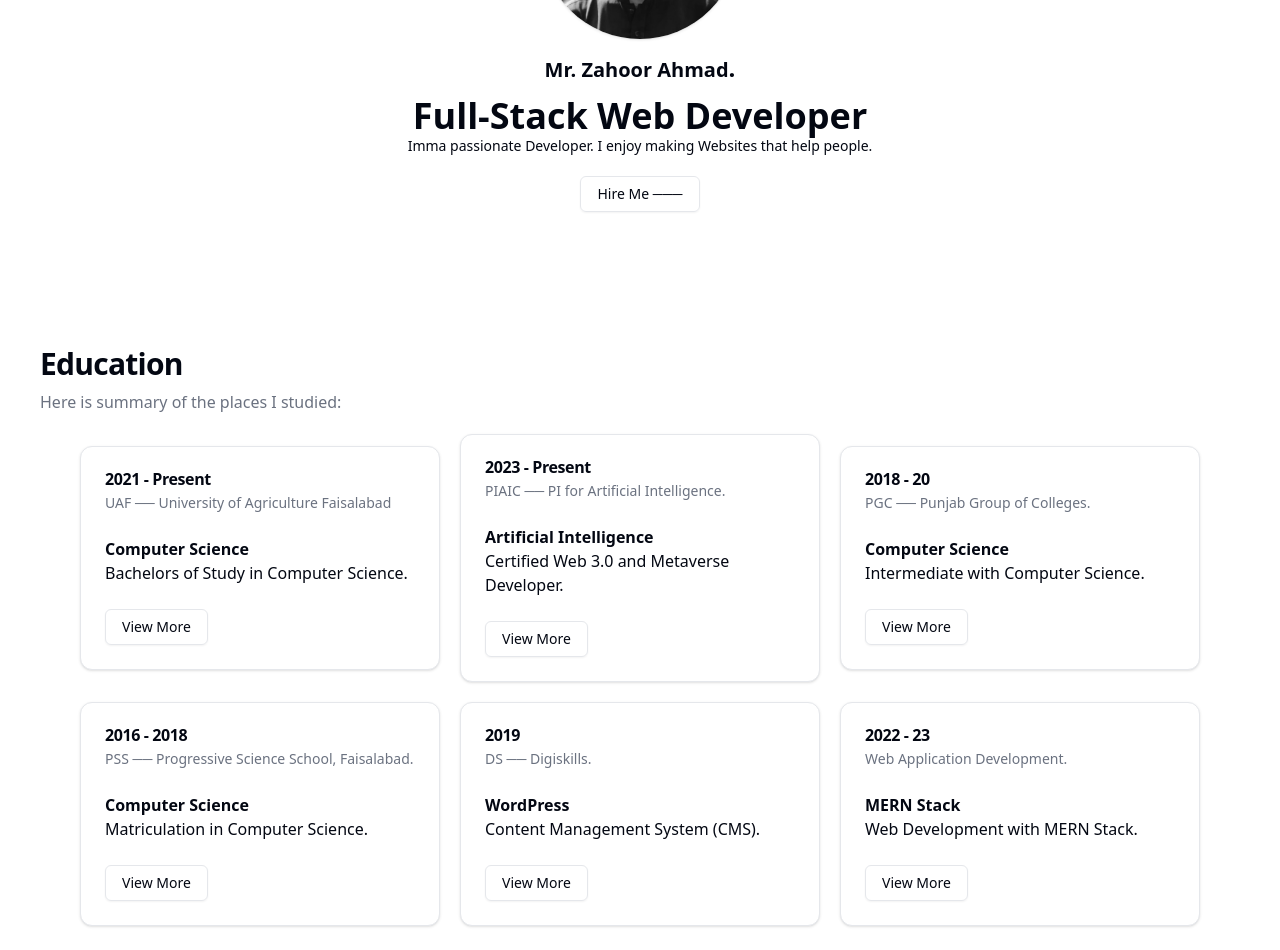
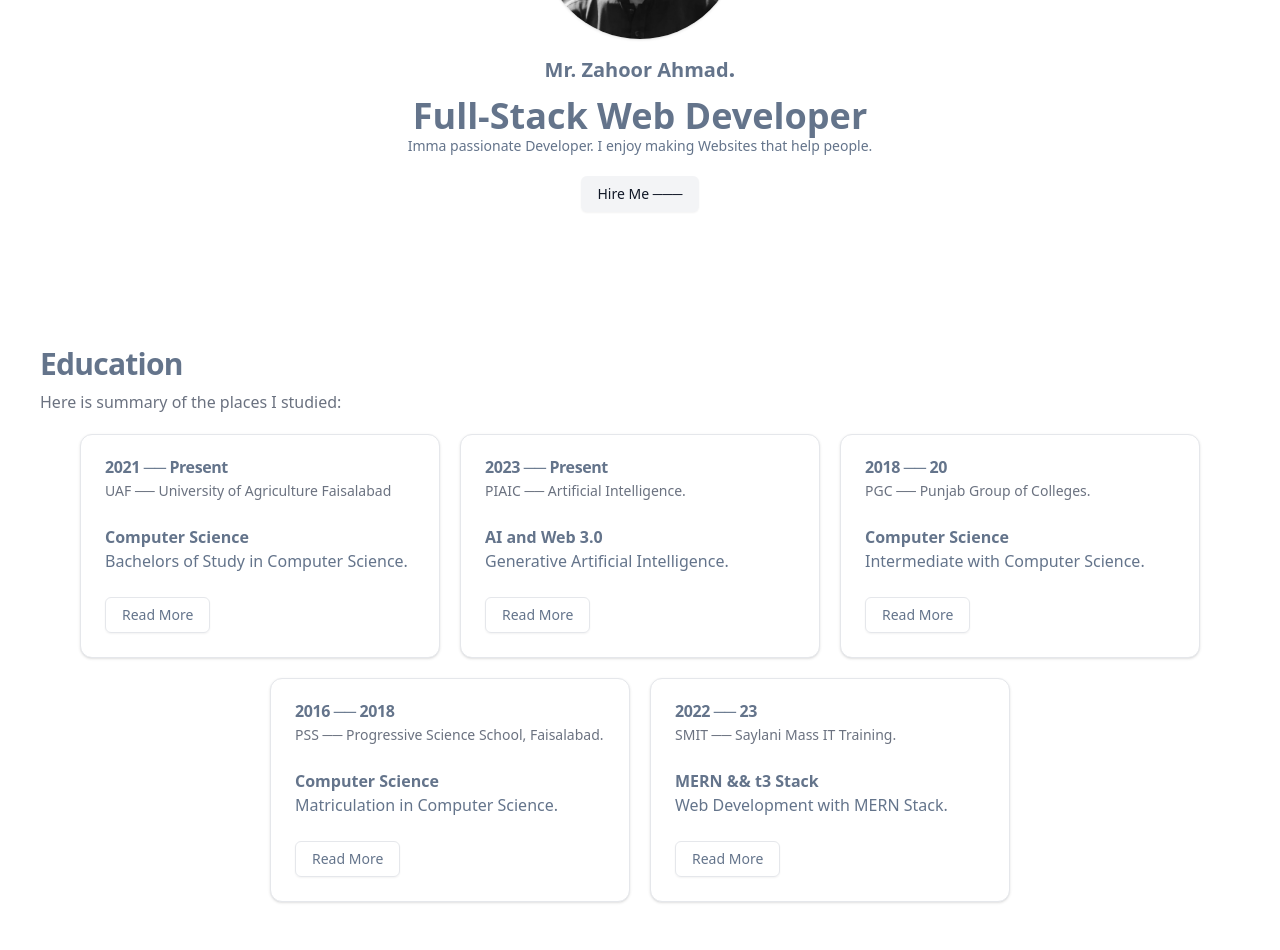
Before and after one commit to zahooronly/portfolio, a Next.js app: page / in a window 1280 px wide. Shown: the part 360-1310 px from the top of the page. After the commit the page ends 1286 px from the top, so only its background shows below. Built offline with nearby package versions, Linux system fonts and the light colour scheme.

Commit message:
Education and Card Done

```diff
--- a/app/globals.css
+++ b/app/globals.css
@@ -74,3 +74,26 @@
     @apply bg-background text-foreground;
   }
 }
+/* width */
+::-webkit-scrollbar {
+  width: 5px;
+  /* height: 16px; */
+}
+
+/* Track */
+::-webkit-scrollbar-track {
+  border-radius: 100vh;
+  /* background: #edf2f7; */
+}
+
+/* Handle */
+::-webkit-scrollbar-thumb {
+  background: #cbd5e0;
+  border-radius: 100vh;
+  border: 10px solid slategrey;
+}
+
+/* Handle on hover */
+::-webkit-scrollbar-thumb:hover {
+  /* background: #a0aec0; */
+}
--- a/components/Card.tsx
+++ b/components/Card.tsx
@@ -7,12 +7,17 @@ import {
   CardHeader,
   CardTitle,
 } from "./ui/card";
+import { Popover, PopoverContent, PopoverTrigger } from "./ui/popover";
 
 interface EducationLevelProps {
-  schoolName: string;
-  major: string;
-  graduationYear: string;
-  description: string;
+  schoolName?: string;
+  major?: string;
+  graduationYear?: string;
+  description?: string;
+  popoverTitle?: string;
+  popoverMajor?: string;
+  popoverGraduationYear: string;
+  popoverDescription: string;
 }
 
 const EducationLevel = ({
@@ -20,10 +25,13 @@ const EducationLevel = ({
   major,
   graduationYear,
   description,
+  popoverTitle,
+  popoverMajor,
+  popoverGraduationYear,
+  popoverDescription,
 }: EducationLevelProps) => {
   return (
-    <Card className="sm:max-w-[30%] max-w-[100%] sm:min-w-[30%] min-w-[100%]">
-      {/* <Card className="text-slate-500 sm:max-w-[30%] max-w-[100%] sm:min-w-[30%] min-w-[100%]"> */}
+    <Card className="sm:max-w-[30%] text-slate-500 dark:text-slate-100 max-w-[100%] sm:min-w-[30%] min-w-[100%]">
       <CardHeader>
         <CardTitle>{graduationYear}</CardTitle>
         <CardDescription>{schoolName}</CardDescription>
@@ -33,7 +41,21 @@ const EducationLevel = ({
         <p className="text-wrap">{description}</p>
       </CardContent>
       <CardFooter>
-        <Button variant={"outlineZ"}>View More</Button>
+        <Popover>
+          <PopoverTrigger asChild>
+            <Button variant="outline">Read More</Button>
+          </PopoverTrigger>
+          <PopoverContent className="w-80 sm:ml-5 ml-1">
+            <CardHeader>
+              <CardTitle>{popoverGraduationYear}</CardTitle>
+              <CardDescription>{popoverTitle}</CardDescription>
+            </CardHeader>
+            <CardContent>
+              <h3 className="font-semibold text-md">{popoverMajor}</h3>
+              <p className="text-wrap">{popoverDescription}</p>
+            </CardContent>
+          </PopoverContent>
+        </Popover>
       </CardFooter>
     </Card>
   );
--- a/components/Education.tsx
+++ b/components/Education.tsx
@@ -4,8 +4,7 @@ const Education = () => {
   return (
     <div>
       <div className="mb-5">
-        {/* <h2 className="scroll-m-20 pb-2 text-3xl font-semibold tracking-tight first:mt-0 text-slate-500"> */}
-        <h2 className="scroll-m-20 pb-2 text-3xl font-semibold tracking-tight first:mt-0 ">
+        <h2 className="scroll-m-20 pb-2 text-3xl font-semibold tracking-tight first:mt-0 text-slate-500 dark:text-slate-100">
           Education
         </h2>
         <p className="text-md text-muted-foreground">
@@ -15,39 +14,59 @@ const Education = () => {
       <div className="flex flex-wrap gap-5 items-center justify-center">
         <EducationLevel
           schoolName="UAF ── University of Agriculture Faisalabad"
-          graduationYear="2021 - Present"
+          graduationYear="2021 ── Present"
           major="Computer Science"
           description="Bachelors of Study in Computer Science."
+          popoverTitle="UAF ── University of Agriculture Faisalabad"
+          popoverMajor="Computer Science"
+          popoverGraduationYear="2021 ── Present"
+          popoverDescription="Bachelors of Study in Computer Science. I have completed 4 semesters with a CGPA of 3.56. I am currently in my 5th semester. I've studied OOP, Operating Systems, Data Structures, and Algorithms, and Computer Architecture. I have also studied Web Development with MERN Stack."
         />
         <EducationLevel
-          schoolName="PIAIC ── PI for Artificial Intelligence."
-          graduationYear="2023 - Present"
-          major="Artificial Intelligence"
-          description="Certified Web 3.0 and Metaverse Developer."
+          schoolName="PIAIC ── Artificial Intelligence."
+          graduationYear="2023 ── Present"
+          major="AI and Web 3.0"
+          description="Generative Artificial Intelligence."
+          popoverTitle="PIAIC ── Presidential Initiative for Artificial Intelligence and Computing."
+          popoverMajor="Certified Web 3.0 and Metaverse Developer."
+          popoverGraduationYear="2023 ── Present"
+          popoverDescription="I am currently enrolled in PIAIC's Artificial Intelligence and Computing program in 2nd Quarter. I am learning about Generative Artificial Intelligence and Web 3.0. I am also learning about the Metaverse and how to develop for it."
         />
         <EducationLevel
           schoolName="PGC ── Punjab Group of Colleges."
-          graduationYear="2018 - 20"
+          graduationYear="2018 ── 20"
           major="Computer Science"
           description="Intermediate with Computer Science."
+          popoverTitle="PGC ── Punjab Group of Colleges."
+          popoverMajor="Computer Science"
+          popoverGraduationYear="2018 ── 20"
+          popoverDescription="Intermediate with Computer Science. I have completed my Intermediate with Computer Science. I have studied Physics, Mathematics, and Computer Science. C language is the most important thing that I've learnt in my college. I got 81.72% in my Intermediate."
         />
         <EducationLevel
           schoolName="PSS ── Progressive Science School, Faisalabad."
-          graduationYear="2016 - 2018"
+          graduationYear="2016 ── 2018"
           major="Computer Science"
           description="Matriculation in Computer Science."
+          popoverTitle="PSS ── Progressive Science School, Faisalabad."
+          popoverMajor="Computer Science"
+          popoverGraduationYear="2016 ── 2018"
+          popoverDescription="Matriculation in Computer Science. I have completed my Matriculation with Computer Science. I have studied Physics, Mathematics, Chemistry and Computer Science. GW Basic is the most important thing that I've learnt in my school. I got 88.09% in my SSC."
         />
-        <EducationLevel
+        {/* <EducationLevel
           schoolName="DS ── Digiskills."
-          graduationYear="2019"
+          graduationYear="2019 ── 4 Months"
           major="WordPress"
           description="Content Management System (CMS)."
-        />
+        /> */}
         <EducationLevel
-          schoolName="Web Application Development."
-          graduationYear="2022 - 23"
-          major="MERN Stack"
+          schoolName="SMIT ── Saylani Mass IT Training."
+          graduationYear="2022 ── 23"
+          major="MERN && t3 Stack"
           description="Web Development with MERN Stack."
+          popoverTitle="SMIT ── Saylani Mass IT Training."
+          popoverMajor="MERN && t3 Stack"
+          popoverGraduationYear="2022 ── 23"
+          popoverDescription="Web Development with MERN Stack (MongoDB, Express, React, Node) and React Native for Mobile Development. T3 Stack (Typescript, TailwindCSS, and NextJS 13) for Web Development."
         />
       </div>
     </div>
@@ -55,4 +74,3 @@ const Education = () => {
 };
 
 export default Education;
-// (MongoDB, Express, React, Node) and React Native for Mobile Development. T3 Stack (Typescript, TailwindCSS, and NextJS) for Web Development.
--- a/components/Hero.tsx
+++ b/components/Hero.tsx
@@ -13,21 +13,18 @@ const Hero = () => {
           width={200}
           height={200}
         />
-        {/* <h1 className="font-bold text-xl text-center text-slate-500"> */}
-        <h1 className="font-bold text-xl text-center">
+        <h1 className="font-bold text-xl text-center dark:text-slate-100 text-slate-500">
           Mr<span className="font-bold">.</span> Zahoor Ahmad
           <span className="font-extrabold text-2xl">.</span>
         </h1>
       </div>
-      {/* <h1 className="sm:text-4xl text-2xl font-semibold text-slate-500"> */}
-      <h1 className="sm:text-4xl text-2xl font-semibold">
+      <h1 className="sm:text-4xl text-2xl font-semibold text-slate-500 dark:text-slate-100">
         Full-Stack Web Developer
       </h1>
-      {/* <p className="text-sm text-center sm:w-[100%] w-[80%]  text-slate-500"> */}
-      <p className="text-sm text-center sm:w-[100%] w-[80%]">
+      <p className="text-sm text-center sm:w-[100%] w-[80%] text-slate-500 dark:text-slate-100">
         Imma passionate Developer. I enjoy making Websites that help people.
       </p>
-      <Button className="mt-3 sm:mt-5" variant="outline">
+      <Button className="mt-3 sm:mt-5" variant="secondary">
         Hire Me ───
       </Button>
     </div>
--- a/components/Navbar.tsx
+++ b/components/Navbar.tsx
@@ -3,7 +3,6 @@ import GetMyCV from "./Button";
 import Image from "next/image";
 import { Button } from "./ui/button";
 import Link from "next/link";
-import { ModeToggle } from "./ModeToggle";
 
 const Navbar = () => {
   return (
@@ -18,7 +17,7 @@ const Navbar = () => {
         />
       </Link>
       <div>
-        <Button variant="outlineZ">Get my CV</Button>
+        <Button variant="outline">Get my CV</Button>
       </div>
     </div>
   );
--- a/components/ui/card.tsx
+++ b/components/ui/card.tsx
@@ -1,6 +1,6 @@
-import * as React from "react"
+import * as React from "react";
 
-import { cn } from "@/lib/utils"
+import { cn } from "@/lib/utils";
 
 const Card = React.forwardRef<
   HTMLDivElement,
@@ -14,8 +14,8 @@ const Card = React.forwardRef<
     )}
     {...props}
   />
-))
-Card.displayName = "Card"
+));
+Card.displayName = "Card";
 
 const CardHeader = React.forwardRef<
   HTMLDivElement,
@@ -26,8 +26,8 @@ const CardHeader = React.forwardRef<
     className={cn("flex flex-col space-y-1.5 p-6", className)}
     {...props}
   />
-))
-CardHeader.displayName = "CardHeader"
+));
+CardHeader.displayName = "CardHeader";
 
 const CardTitle = React.forwardRef<
   HTMLParagraphElement,
@@ -38,8 +38,8 @@ const CardTitle = React.forwardRef<
     className={cn("font-semibold leading-none tracking-tight", className)}
     {...props}
   />
-))
-CardTitle.displayName = "CardTitle"
+));
+CardTitle.displayName = "CardTitle";
 
 const CardDescription = React.forwardRef<
   HTMLParagraphElement,
@@ -50,16 +50,16 @@ const CardDescription = React.forwardRef<
     className={cn("text-sm text-muted-foreground", className)}
     {...props}
   />
-))
-CardDescription.displayName = "CardDescription"
+));
+CardDescription.displayName = "CardDescription";
 
 const CardContent = React.forwardRef<
   HTMLDivElement,
   React.HTMLAttributes<HTMLDivElement>
 >(({ className, ...props }, ref) => (
   <div ref={ref} className={cn("p-6 pt-0", className)} {...props} />
-))
-CardContent.displayName = "CardContent"
+));
+CardContent.displayName = "CardContent";
 
 const CardFooter = React.forwardRef<
   HTMLDivElement,
@@ -70,7 +70,14 @@ const CardFooter = React.forwardRef<
     className={cn("flex items-center p-6 pt-0", className)}
     {...props}
   />
-))
-CardFooter.displayName = "CardFooter"
+));
+CardFooter.displayName = "CardFooter";
 
-export { Card, CardHeader, CardFooter, CardTitle, CardDescription, CardContent }
+export {
+  Card,
+  CardHeader,
+  CardFooter,
+  CardTitle,
+  CardDescription,
+  CardContent,
+};
```
